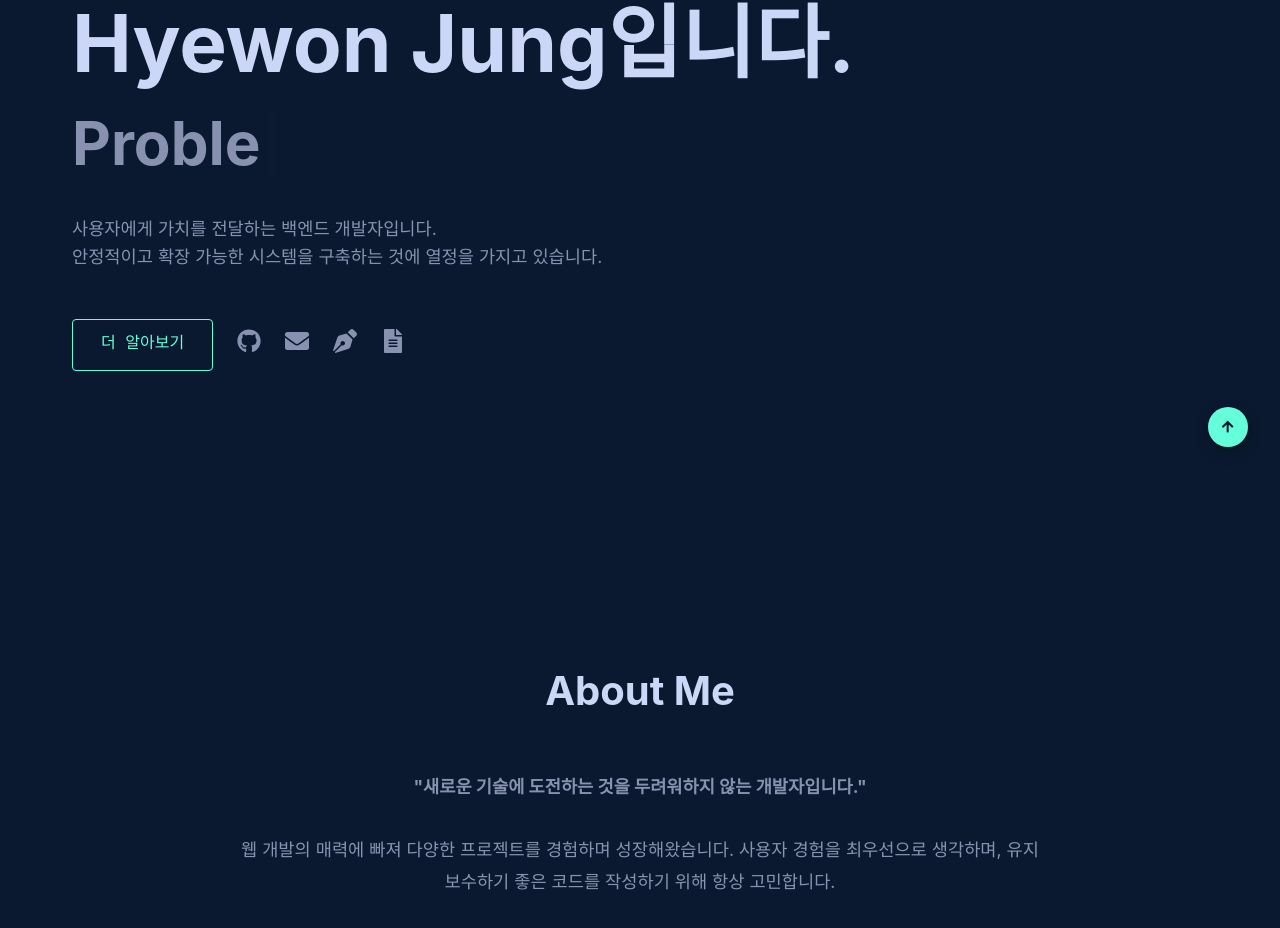
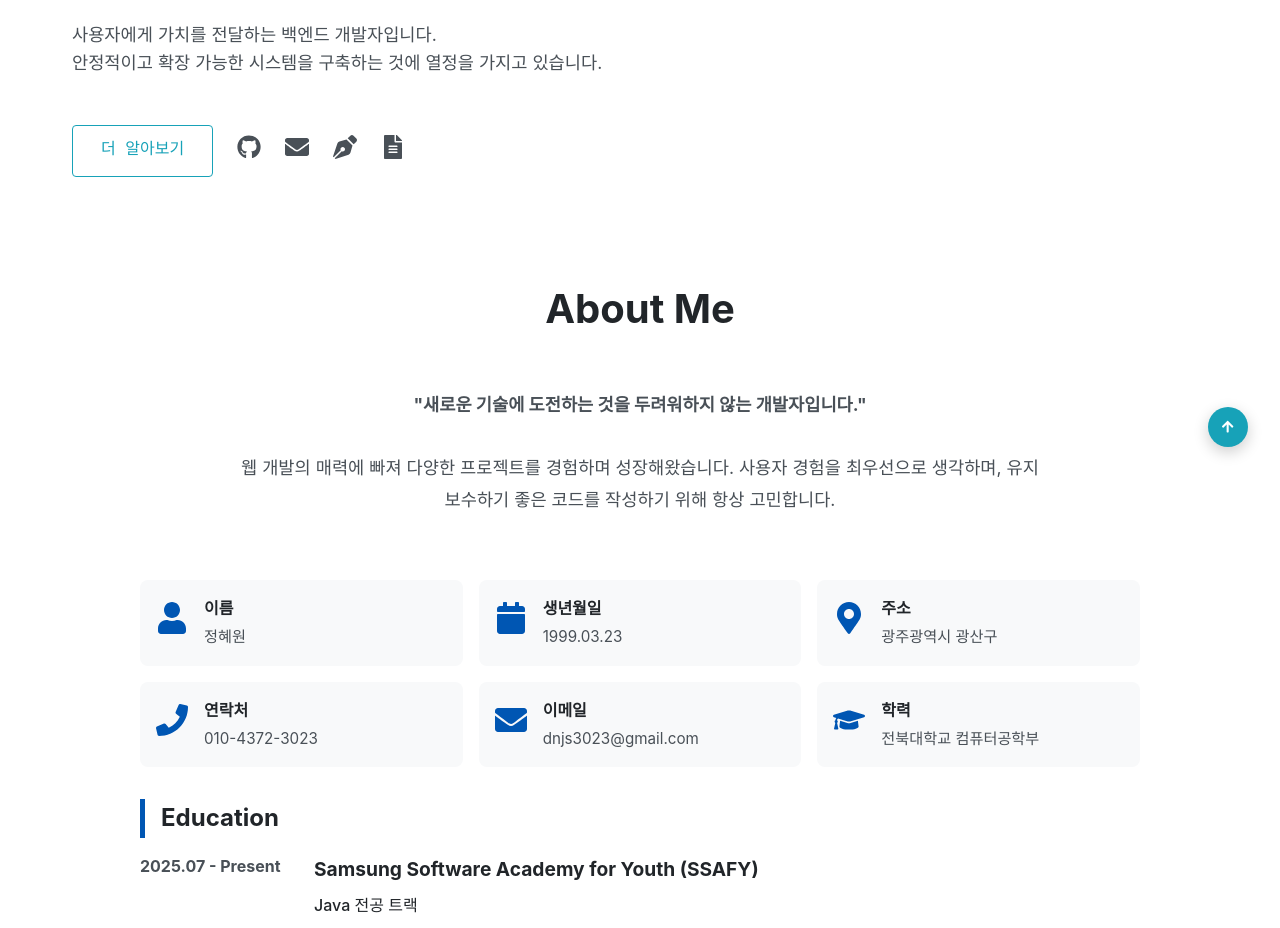
Before and after one commit to Clarus23/Clarus23.github.io, a React (Vite) app: page / in a window 1280 px wide. Shown: the part 321-1249 px from the top of the page. Built offline with nearby package versions, Linux system fonts and the light colour scheme.

Commit message:
Refactor design: Light theme, compact layout, remove SsaveryTime

```diff
--- a/src/data/timeline.js
+++ b/src/data/timeline.js
@@ -9,17 +9,6 @@ export const timeline = [
             "기프티콘 관리 및 판매 서비스 개발",
             "MSA 아키텍처 설계 및 구축",
             "Spring Boot, React Native, Redis GEO 활용"
-        ]
-    },
-    {
-        id: 2,
-        title: "SsaveryTime",
-        type: "Project",
-        role: "Full-Stack Developer",
-        period: "2025.11 ~ 12",
-        description: [
-            "SSAFY 통합 익명 커뮤니티 개발",
-            "실시간 채팅 및 게시판 기능 구현"
         ]
     },
     {
--- a/src/sections/About.jsx
+++ b/src/sections/About.jsx
@@ -60,7 +60,7 @@ const About = () => {
 };
 
 const Section = styled.section`
-  padding: 100px 0;
+  padding: 40px 0;
   max-width: 1000px;
   margin: 0 auto;
 `;
@@ -73,8 +73,8 @@ const SectionTitle = styled.h2`
 `;
 
 const SubSectionTitle = styled.h3`
-  font-size: 1.8rem;
-  margin: 4rem 0 2rem;
+  font-size: 1.5rem;
+  margin: 2rem 0 1rem;
   color: ${({ theme }) => theme.colors.textPrimary};
   border-left: 5px solid ${({ theme }) => theme.colors.primary};
   padding-left: 1rem;
@@ -83,8 +83,8 @@ const SubSectionTitle = styled.h3`
 const Grid = styled.div`
   display: grid;
   grid-template-columns: repeat(3, 1fr);
-  gap: 2rem;
-  margin-bottom: 4rem;
+  gap: 1rem;
+  margin-bottom: 2rem;
 
   @media (max-width: ${({ theme }) => theme.breakpoints.tablet}) {
     grid-template-columns: repeat(2, 1fr);
@@ -151,8 +151,8 @@ const EducationList = styled.div`
 
 const EducationItem = styled.div`
   display: flex;
-  gap: 2rem;
-  padding-bottom: 2rem;
+  gap: 1.5rem;
+  padding-bottom: 1.5rem;
   border-bottom: 1px solid ${({ theme }) => theme.colors.border || '#eee'};
 
   @media (max-width: ${({ theme }) => theme.breakpoints.mobile}) {
--- a/src/sections/Hero.jsx
+++ b/src/sections/Hero.jsx
@@ -44,12 +44,12 @@ const Hero = () => {
 };
 
 const Section = styled.section`
-  min-height: 100vh;
+  padding: 60px 0;
   display: flex;
   flex-direction: column;
   justify-content: center;
   align-items: flex-start;
-  padding: 0;
+  min-height: auto; /* Removed 100vh */
 `;
 
 const Content = styled.div`
@@ -64,20 +64,20 @@ const Intro = styled.p`
 `;
 
 const Title = styled.h1`
-  font-size: clamp(40px, 8vw, 80px);
+  font-size: clamp(30px, 5vw, 60px);
   font-weight: 700;
   color: ${({ theme }) => theme.colors.textPrimary};
   line-height: 1.1;
-  margin-bottom: 1rem;
+  margin-bottom: 0.5rem;
 `;
 
 const Subtitle = styled.div`
-  font-size: clamp(30px, 6vw, 60px);
+  font-size: clamp(20px, 4vw, 40px);
   font-weight: 700;
   color: ${({ theme }) => theme.colors.textSecondary};
   line-height: 1.1;
-  margin-bottom: 2rem;
-  height: 80px; /* Prevent layout shift */
+  margin-bottom: 1rem;
+  height: 60px; /* Reduced height */
   display: flex;
   align-items: center;
 
--- a/src/sections/Projects.jsx
+++ b/src/sections/Projects.jsx
@@ -44,7 +44,7 @@ const Projects = () => {
 };
 
 const Section = styled.section`
-  padding: 100px 0;
+  padding: 40px 0;
   max-width: 1000px;
   margin: 0 auto;
 `;
@@ -59,7 +59,7 @@ const SectionTitle = styled.h2`
 const Grid = styled.div`
   display: flex;
   flex-direction: column;
-  gap: 4rem;
+  gap: 2rem;
 `;
 
 const ProjectCard = styled.div`
@@ -69,8 +69,8 @@ const ProjectCard = styled.div`
   background-color: ${({ theme }) => theme.colors.bgLight};
   border-radius: 8px;
   overflow: hidden;
-  box-shadow: 0 10px 30px -15px rgba(2, 12, 27, 0.7);
-  padding: 2rem;
+  box-shadow: 0 5px 15px -10px rgba(0, 0, 0, 0.3);
+  padding: 1.5rem;
 
   @media (max-width: ${({ theme }) => theme.breakpoints.mobile}) {
     grid-template-columns: 1fr;
--- a/src/sections/Timeline.jsx
+++ b/src/sections/Timeline.jsx
@@ -28,7 +28,7 @@ const Timeline = () => {
 };
 
 const Section = styled.section`
-  padding: 100px 0;
+  padding: 40px 0;
   max-width: 800px;
   margin: 0 auto;
 `;
@@ -57,7 +57,7 @@ const TimelineContainer = styled.div`
 
 const TimelineItem = styled.div`
   position: relative;
-  margin-bottom: 3rem;
+  margin-bottom: 1.5rem;
 
   &::before {
     content: '';
--- a/src/styles/theme.js
+++ b/src/styles/theme.js
@@ -1,13 +1,15 @@
 export const theme = {
     colors: {
-        primary: "#0a192f",
-        secondary: "#64ffda",
-        textPrimary: "#ccd6f6",
-        textSecondary: "#8892b0",
-        bg: "#0a192f",
-        bgLight: "#112240",
-        white: "#e6f1ff",
-        transition: "all 0.25s cubic-bezier(0.645, 0.045, 0.355, 1)"
+        primary: "#0056b3",      // Professional Blue
+        secondary: "#17a2b8",    // Cyan/Teal accent
+        textPrimary: "#212529",  // Dark Gray (almost black)
+        textSecondary: "#495057",// Gray
+        bg: "#ffffff",           // White
+        bgLight: "#f8f9fa",      // Very light gray for cards/sections
+        white: "#ffffff",
+        border: "#dee2e6",       // Light border color
+        backgroundAlt: "#f8f9fa", // Alternative background for cards
+        transition: "all 0.25s ease-in-out"
     },
     fonts: {
         main: "'Inter', sans-serif",
```
Lines whose indentation alone changed are shown as unchanged.
